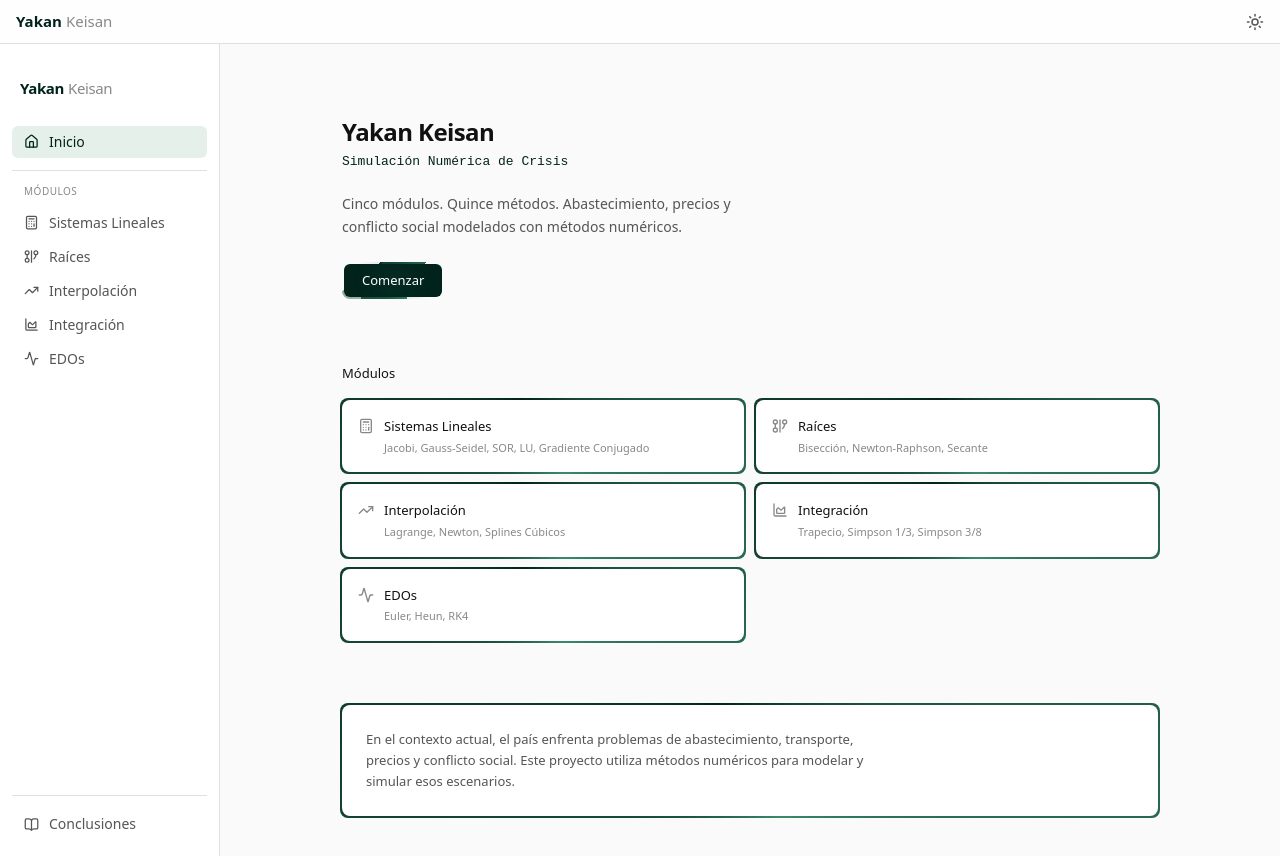
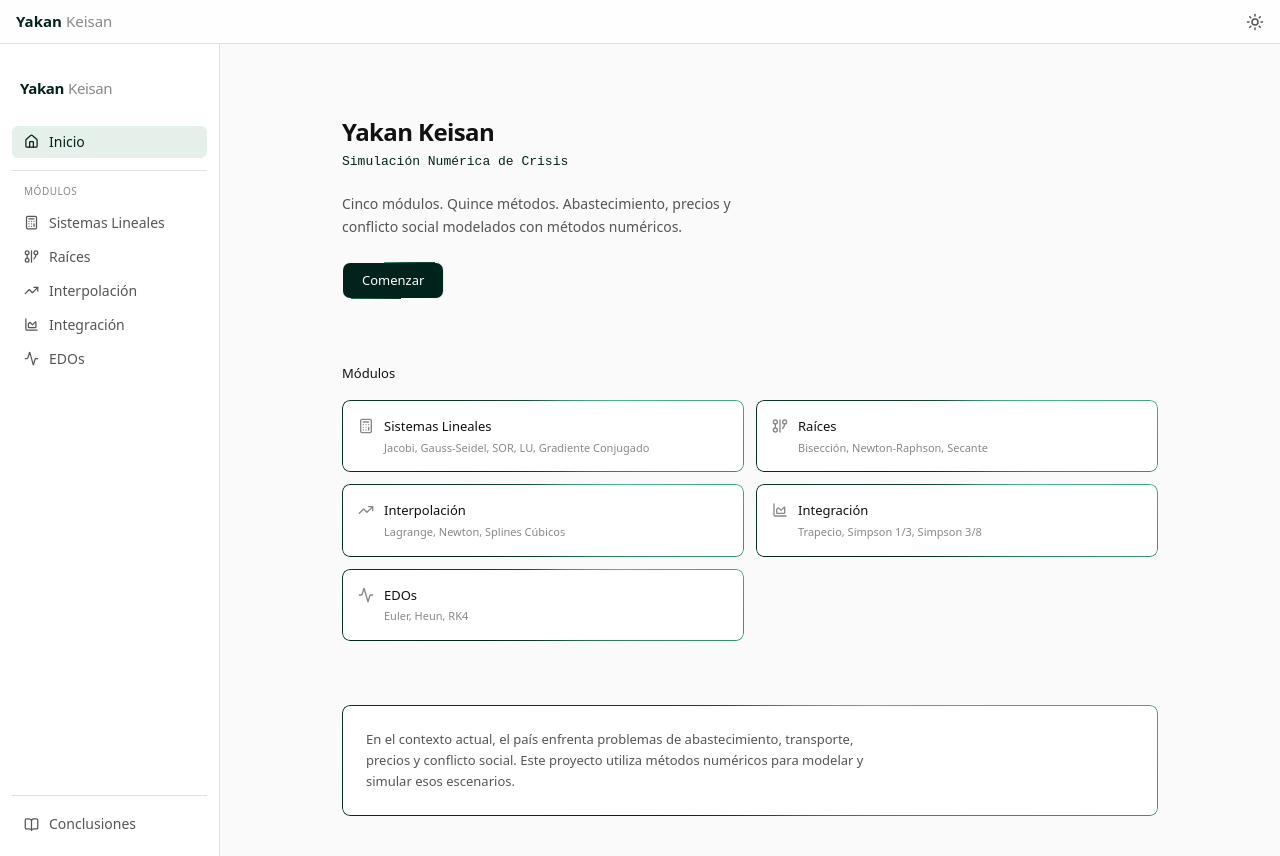
Before and after one commit to ronaldmendzas/DESAFIO-FINAL, a React (Vite) app: page / in a window 1280 px wide. Built offline with nearby package versions, Linux system fonts and the light colour scheme; a web font is replaced by a local one.

Commit message:
fix: thin 1px animated borders instead of thick ones, subtle and elegant

```diff
--- a/src/components/shared/god-button.tsx
+++ b/src/components/shared/god-button.tsx
@@ -12,9 +12,8 @@ export function GodButton({ variant = 'primary', className, children, ...props }
     return (
       <button
         className={cn(
-          'relative px-5 py-2 text-[13px] font-medium text-text-secondary',
-          'hover:text-text transition-colors',
-          'active:scale-[0.97] active:text-forest transition-transform duration-100',
+          'px-4 py-1.5 text-[13px] text-text-secondary hover:text-forest transition-colors',
+          'active:scale-[0.97] transition-transform duration-100',
           className
         )}
         {...props}
@@ -27,27 +26,19 @@ export function GodButton({ variant = 'primary', className, children, ...props }
   return (
     <button
       className={cn(
-        'group relative px-5 py-2 rounded-[8px] text-white text-[13px] font-medium overflow-hidden',
-        'active:scale-[0.96] transition-transform duration-150',
+        'group relative px-5 py-2 rounded-lg text-[13px] font-medium overflow-hidden',
+        'active:scale-[0.97] transition-transform duration-150',
         'cursor-pointer',
         className
       )}
       {...props}
     >
-      <span className="absolute inset-[-2px] rounded-[10px] overflow-hidden">
-        <span className="absolute inset-0 animate-[spin_3s_linear_infinite] bg-[conic-gradient(from_0deg,#01231C,#1A4D3E,#3A8B6A,#1A4D3E,#01231C)]" />
-        <span className="absolute inset-0 animate-[spin_5s_linear_infinite_reverse] bg-[conic-gradient(from_180deg,transparent_0deg,#2D6B4F_120deg,transparent_240deg)] opacity-60" />
+      <span className="absolute inset-0 rounded-lg p-[1px] overflow-hidden">
+        <span className="absolute inset-0 animate-[spin_4s_linear_infinite] bg-[conic-gradient(from_0deg,#01231C,#1A4D3E,#4AB88A,#1A4D3E,#01231C)]" />
       </span>
-
-      <span className="absolute inset-[2px] rounded-[6px] bg-[#01231C] z-10" />
-
-      <span className="absolute inset-0 z-20 rounded-[8px] animate-[shimmer_2.5s_ease-in-out_infinite] bg-[linear-gradient(110deg,transparent_30%,rgba(26,77,62,0.4)_45%,rgba(45,107,79,0.6)_50%,rgba(26,77,62,0.4)_55%,transparent_70%)]" />
-
-      <span className="absolute inset-0 z-10 rounded-[8px] animate-[pulse-glow_2s_ease-in-out_infinite] bg-[radial-gradient(circle_at_50%_50%,rgba(26,77,62,0.3)_0%,transparent_70%)]" />
-
-      <span className="relative z-30 flex items-center justify-center gap-2">
-        {children}
-      </span>
+      <span className="absolute inset-[1px] rounded-[7px] bg-[#01231C]" />
+      <span className="absolute inset-0 bg-gradient-to-r from-transparent via-[#1A4D3E]/30 to-transparent animate-[shimmer_3s_ease-in-out_infinite]" />
+      <span className="relative z-10 text-white">{children}</span>
     </button>
   )
 }
--- a/src/index.css
+++ b/src/index.css
@@ -74,11 +74,6 @@ input[type="number"]::-webkit-outer-spin-button {
   100% { transform: translateX(100%); }
 }
 
-@keyframes pulse-glow {
-  0%, 100% { opacity: 0.4; transform: scale(1); }
-  50% { opacity: 1; transform: scale(1.05); }
-}
-
 @property --gradient-angle {
   syntax: '<angle>';
   initial-value: 0deg;
@@ -95,28 +90,19 @@ input[type="number"]::-webkit-outer-spin-button {
 .animated-border::before {
   content: '';
   position: absolute;
-  inset: -2px;
-  border-radius: inherit;
-  background: conic-gradient(from var(--gradient-angle, 0deg), #01231C, #1A4D3E, #3A8B6A, #1A4D3E, #01231C);
-  z-index: -1;
-  animation: border-spin 3s linear infinite;
-}
-
-.animated-border::after {
-  content: '';
-  position: absolute;
   inset: 0;
   border-radius: inherit;
-  background: white;
+  padding: 1px;
+  background: conic-gradient(from var(--gradient-angle, 0deg), #01231C, #1A4D3E, #4AB88A, #1A4D3E, #01231C);
+  -webkit-mask: linear-gradient(#fff 0 0) content-box, linear-gradient(#fff 0 0);
+  -webkit-mask-composite: xor;
+  mask-composite: exclude;
+  animation: border-spin 4s linear infinite;
   z-index: -1;
 }
 
 .animated-border-slow::before {
-  animation: border-spin 6s linear infinite;
-}
-
-.animated-border-fast::before {
-  animation: border-spin 2s linear infinite;
+  animation: border-spin 8s linear infinite;
 }
 
 input[type="number"]::-webkit-inner-spin-button,
```
